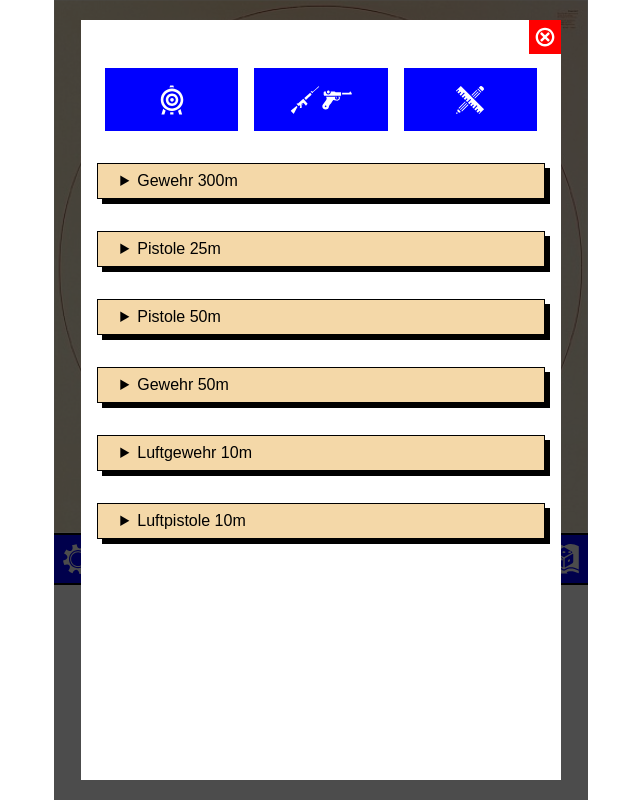
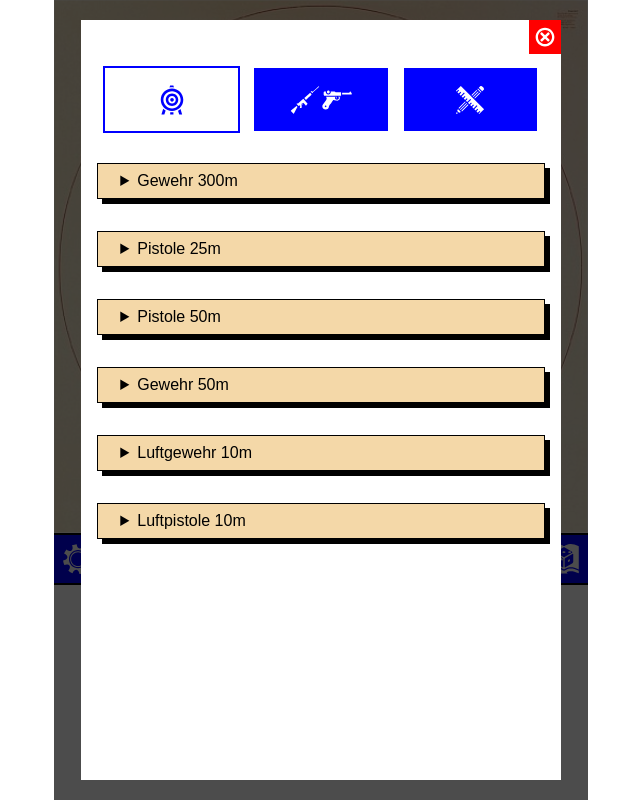
Before and after one commit to m00gendai/schuetzenhilfe-v2, a React (Vite) app: page / in a window 1280 px wide. Both pictures are taken after a click on the button 397 px from the left and 559 px from the top of the page. Shown: the whole page, without its empty margins (319-959 px from the left). Built offline with nearby package versions, Linux system fonts and the light colour scheme.

Commit message:
Visible option button active style

```diff
--- a/src/components/Modal_Options.tsx
+++ b/src/components/Modal_Options.tsx
@@ -84,9 +84,9 @@ export default function Modal_Options({
         </button>
         </div>
         <div className={s.optionSelect}>
-          <button title="Zielscheibe wählen" onClick={()=>setShowOption("target")}><GiArcheryTarget /></button>
-          <button title="Optik wählen" onClick={()=>setShowOption("weapon")}><GiFnFal /><GiLuger /></button>
-          <button title="Einstellungen vornehmen" onClick={()=>setShowOption("factors")}><GiPencilRuler /></button>
+          <button className={showOption === "target" ? `clicked ${s.optionButton}` : `${s.optionButton}`} title="Zielscheibe wählen" onClick={()=>setShowOption("target")}><GiArcheryTarget /></button>
+          <button className={showOption === "weapon" ? `clicked ${s.optionButton}` : `${s.optionButton}`} title="Optik wählen" onClick={()=>setShowOption("weapon")}><GiFnFal /><GiLuger /></button>
+          <button className={showOption === "factors" ? `clicked ${s.optionButton}` : `${s.optionButton}`} title="Einstellungen vornehmen" onClick={()=>setShowOption("factors")}><GiPencilRuler /></button>
         </div>
         {showOption === "target" ?
         <Modal_Options_TargetSelect targetList={targetListSorted} setTarget={setTarget} target={target}/> :
--- a/src/styles/Modal_Options.module.css
+++ b/src/styles/Modal_Options.module.css
@@ -8,7 +8,8 @@
     padding: 0;
 }
 
-.optionSelect button{
+.optionButton{
+    box-sizing: border-box;
     display: flex;
     justify-content: center;
     align-items: center;
--- a/src/styles/globals.css
+++ b/src/styles/globals.css
@@ -36,3 +36,9 @@ main{
     outline: 5px solid blue;
     border: none;
 }
+
+.clicked{
+   background: white;
+   color: blue;
+   outline: 2px solid blue;
+}
```
